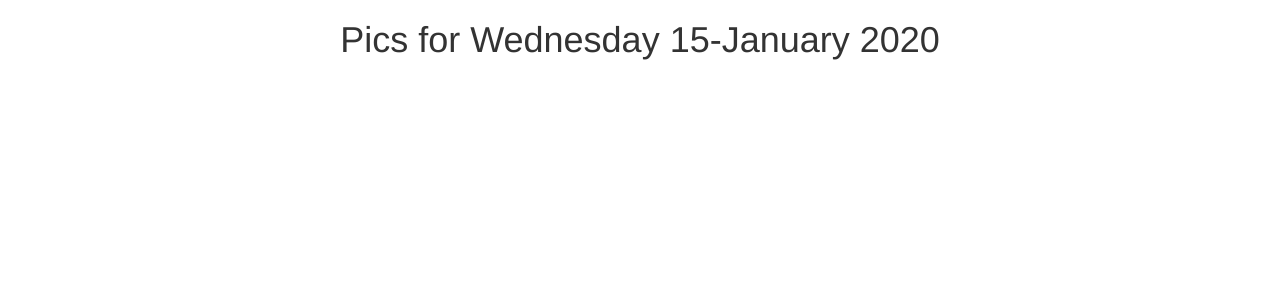
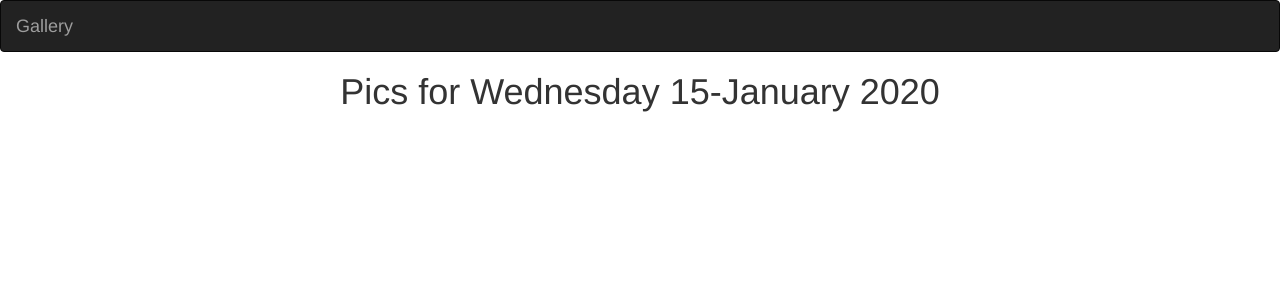
Before and after one commit to annstella/gallery, a Django app: template pics/templates/all-pics/base.html in a window 1280 px wide. Shown: the top 300 px of the page. Run offline with Django 3.2, Linux system fonts and the light colour scheme; the template is opened without the code that fills it: most values are stand-ins (such as "Sample title", 1, 10 or a date in 2020); some libraries are stand-ins or nearby versions.

Commit message:
added navbar in our base file

```diff
--- a/pics/templates/all-pics/base.html
+++ b/pics/templates/all-pics/base.html
@@ -1,4 +1,5 @@
 {% load bootstrap3 %}
+{% load static%}
 <!DOCTYPE html>
 <html>
 <head>
@@ -7,7 +8,7 @@
   {% if title %}
   <title>Gallery - {{title}}</title>
   {% else %}
-    <title> Photo Gallery </title>
+    <title> Gallery </title>
   {% endif %}
 
   {% block styles %}
@@ -16,6 +17,8 @@
 
 </head>
 <body>
+    {% include "navbar.html" %}
+
     {% block content %} <h1 class='text-center'>Pics for {{date|date:"l d-F Y"}}</h1> {%endblock%}
 
     {% block scripts %}
```
